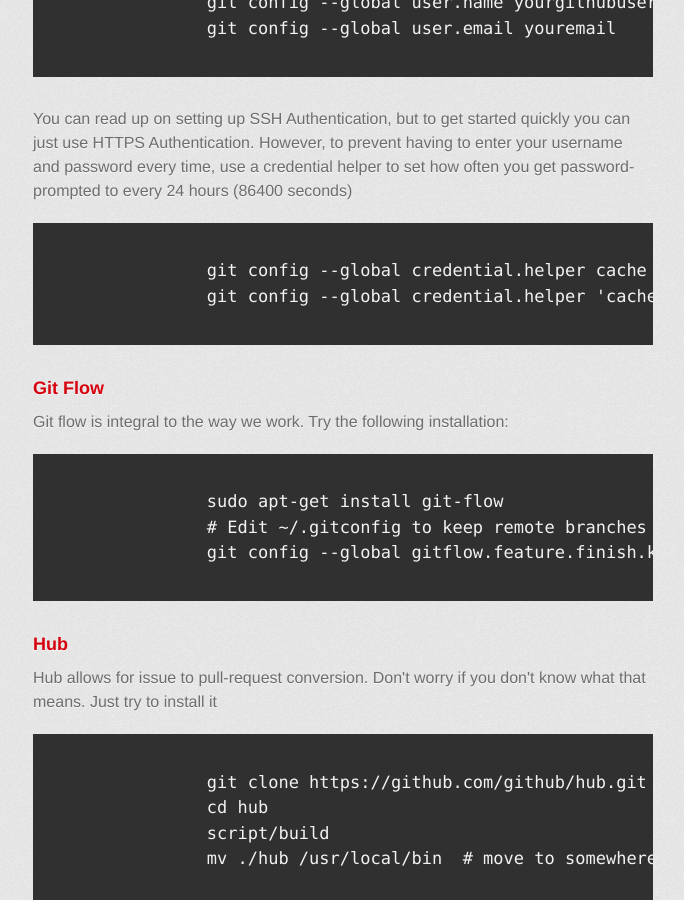
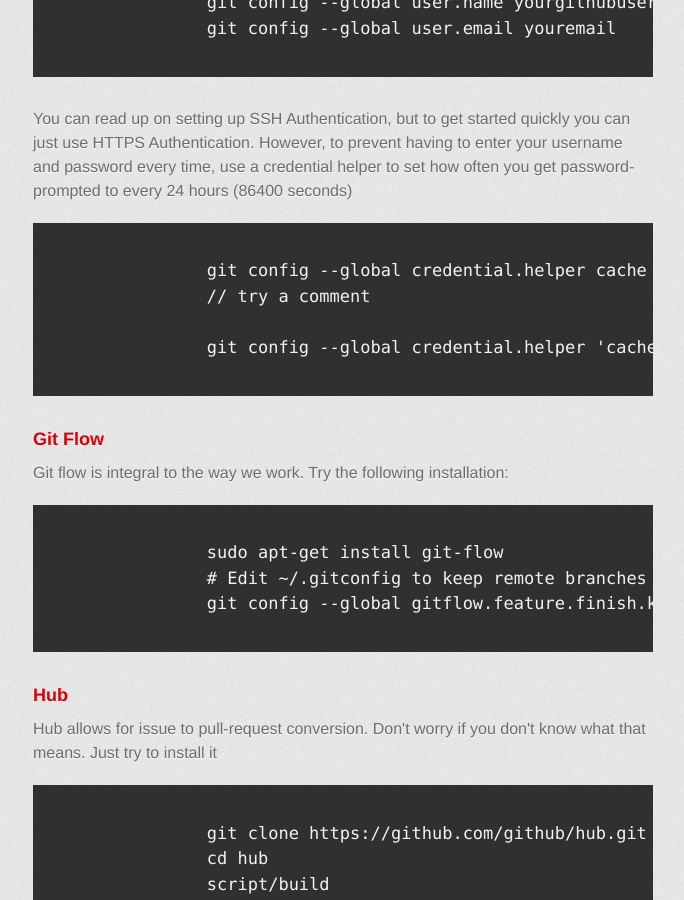
Before and after one commit to westerncapelabs/westerncapelabs.github.io, a Jekyll site: the page built from waysofworking/systemsetup.html, in a window 1280 px wide and 900 px high, scrolled down 739 px. Shown: the whole window, without its empty margins (297-981 px from the left). Built offline with Jekyll 4.4.1, drawn with Linux system fonts in a browser that asks for light colours; some web fonts are replaced; Markdown is read by kramdown in place of the engine named in the settings.

```diff
--- a/waysofworking/systemsetup.html
+++ b/waysofworking/systemsetup.html
@@ -12,7 +12,7 @@
 
         <p>Below are really useful things to install on a new system with some basic Linux installation instructions. As installation procedures change over time you might have to do something a bit differently. Generally the easiest way to install things is from the OS available packages, with:</p>
 
-            <pre><code>
+            <pre><code class="python">
                 sudo apt-get install thepackageyouwanttoinstall  # Linux
                 brew install thepackageyouwanttoinstall  # Mac
             </code></pre>
@@ -33,6 +33,8 @@
 
             <pre><code>
                 git config --global credential.helper cache
+                // try a comment
+                <!-- or another comment -->
                 git config --global credential.helper 'cache --timeout=86400'
             </code></pre>
 
```
